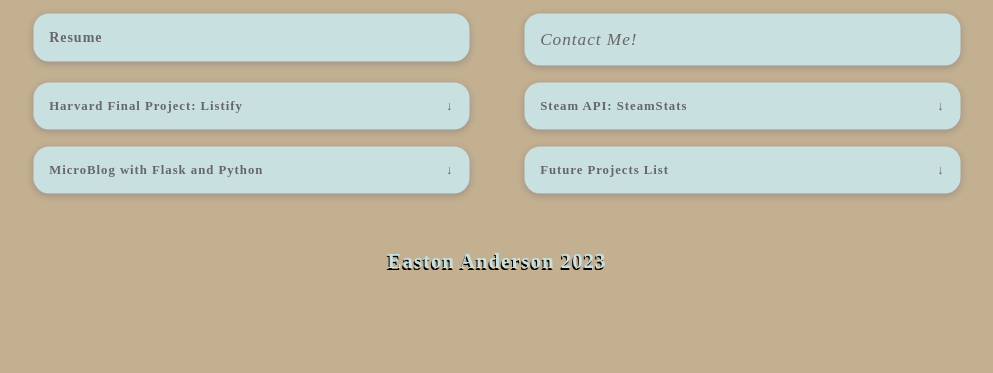
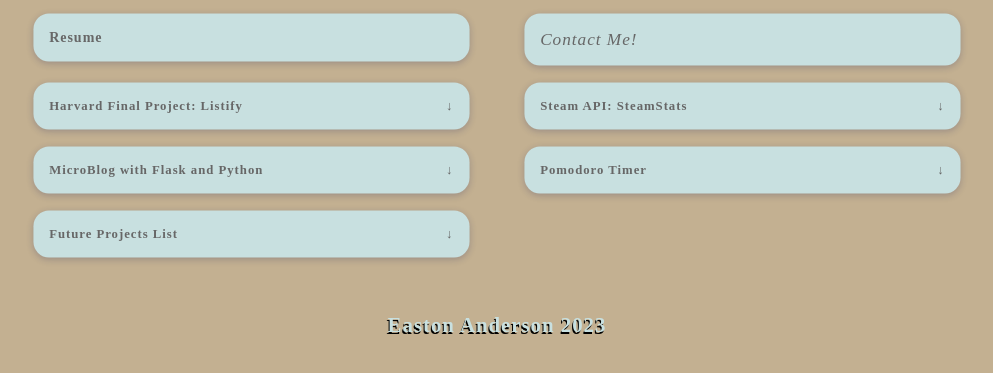
Before and after one commit to EastonA01/Portfolio, a website: page dist/index.html in a window 1280 px wide. Shown: the part 301-674 px from the top of the page, without its empty margins (143-1136 px from the left). Drawn offline with Linux system fonts and the light colour scheme.

Commit message:
Added new portfolio item- Pomodoro Timer WITH fully functional demo

```diff
--- a/dist/index.html
+++ b/dist/index.html
@@ -94,6 +94,24 @@
               </div>
           </li>
 
+          <li class="box" title="Po">
+              <a href="https://eastona01.github.io/PomodoroTimer/">
+                  <div class="title">
+                    <h1 class="p">Pomodoro Timer</h1>
+                    <p class="p">↓</p>
+                  </div>
+              </a>
+              <div class="hide">
+                <!-- <video controls>
+                  <source src="assets\videos\2023-06-15 18-59-29.mp4" type="video/mp4">
+                </video> -->
+                <img src="assets\photos\pomodoro.png" class="visual1">
+                <p class="p"> A pomodoro timer put together in the short span of an afternoon in conjunction with the Advent of JavaScript program, users are able to adjust the minutes and seconds and are greeted with a soundbyte of Back in Black when the timer reaches 0.
+                </p>
+
+              </div>
+          </li>
+
         <li class="box" title="Future Projects List">
           <div class="title">
             <h1 class="p">Future Projects List</h1>
```
Also changed, not shown: dist/assets/photos/pomodoro.png (added).
